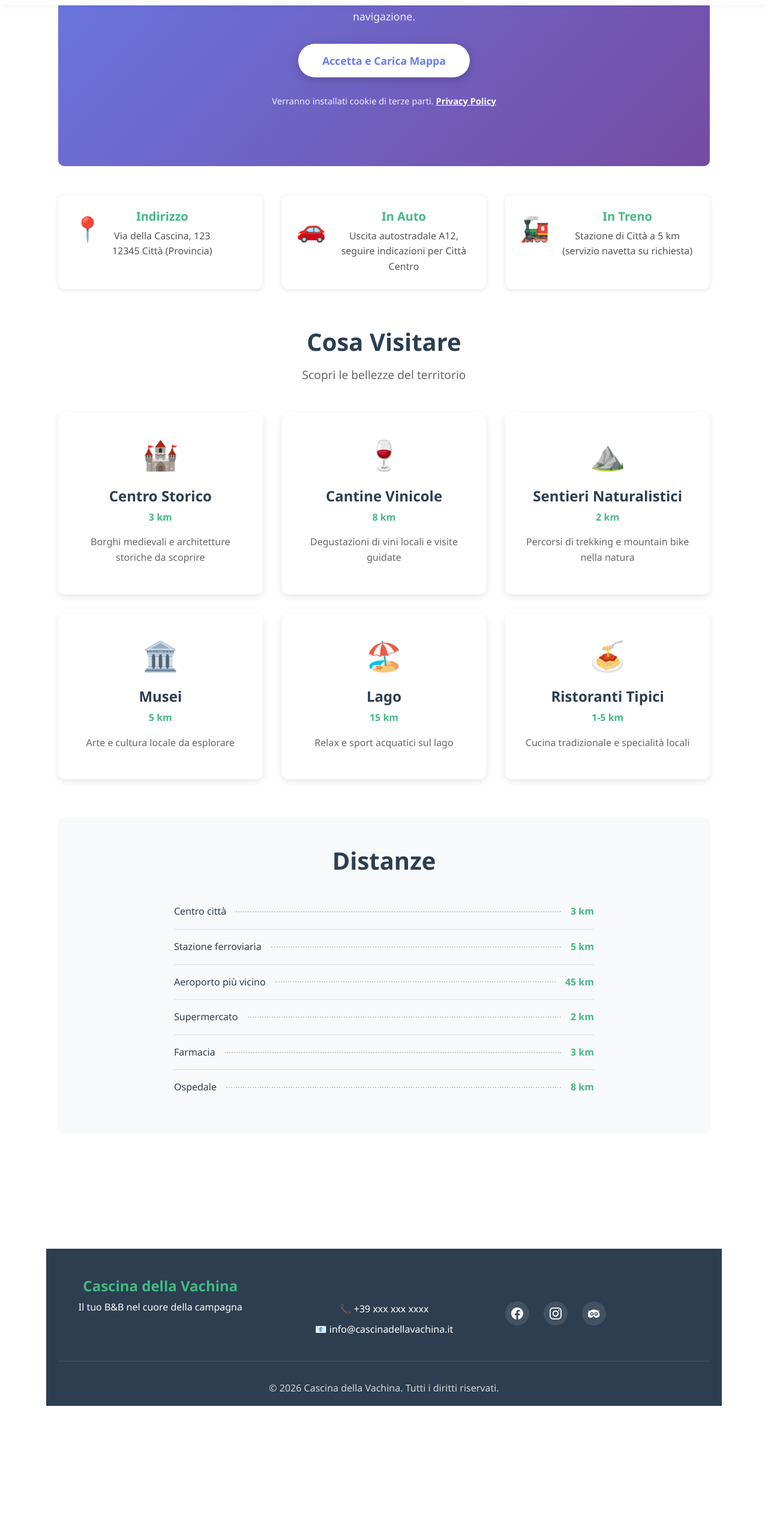
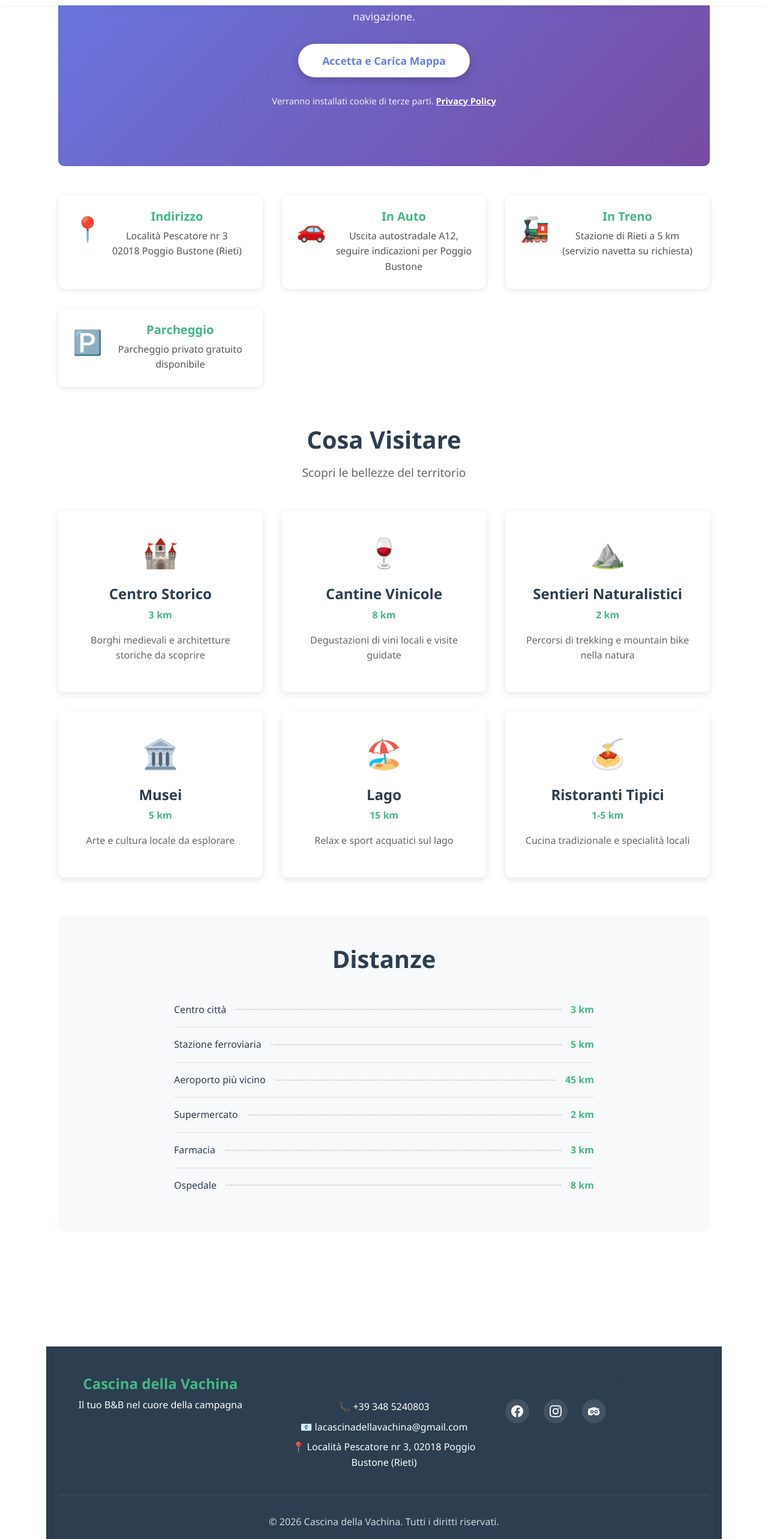
Before and after one commit to LeonardoFlammini/CascinaDellaVachina, a Vue app: page /dove-siamo in a window 1280 px wide. Shown: the part 791-3357 px from the top of the page at 60% size. Before the commit the page ends 3135 px from the top, so only its background shows below. Built offline with nearby package versions, Linux system fonts and the light colour scheme.

Commit message:
feat: update footer and contact views with dynamic site configuration, enhance location view with address and directions

```diff
--- a/src/components/layout/Footer.vue
+++ b/src/components/layout/Footer.vue
@@ -3,30 +3,31 @@
     <div class="container">
       <div class="footer-content">
         <div class="footer-section">
-          <h3>Cascina della Vachina</h3>
-          <p>Il tuo B&B nel cuore della campagna</p>
+          <h3>{{ siteConfig.name }}</h3>
+          <p>{{ siteConfig.tagline }}</p>
         </div>
 
         <div class="footer-section">
           <h4>Contatti</h4>
-          <p>📞 <a href="tel:+39xxxxxxxxxx">+39 xxx xxx xxxx</a></p>
-          <p>📧 <a href="mailto:info@cascinadellavachina.it">info@cascinadellavachina.it</a></p>
+          <p>📞 <a :href="getPhoneLink()">{{ siteConfig.contact.phone }}</a></p>
+          <p>📧 <a :href="getEmailLink()">{{ siteConfig.contact.email }}</a></p>
+          <p>📍 {{ getFullAddress() }}</p>
         </div>
 
         <div class="footer-section">
           <h4>Seguici</h4>
           <div class="social-links">
-            <a href="#" target="_blank" rel="noopener" class="social-icon" aria-label="Facebook">
+            <a :href="siteConfig.social.facebook.url" target="_blank" rel="noopener" class="social-icon" aria-label="Facebook">
               <svg width="24" height="24" viewBox="0 0 24 24" fill="currentColor">
                 <path d="M24 12.073c0-6.627-5.373-12-12-12s-12 5.373-12 12c0 5.99 4.388 10.954 10.125 11.854v-8.385H7.078v-3.47h3.047V9.43c0-3.007 1.792-4.669 4.533-4.669 1.312 0 2.686.235 2.686.235v2.953H15.83c-1.491 0-1.956.925-1.956 1.874v2.25h3.328l-.532 3.47h-2.796v8.385C19.612 23.027 24 18.062 24 12.073z"/>
               </svg>
             </a>
-            <a href="#" target="_blank" rel="noopener" class="social-icon" aria-label="Instagram">
+            <a :href="siteConfig.social.instagram.url" target="_blank" rel="noopener" class="social-icon" aria-label="Instagram">
               <svg width="24" height="24" viewBox="0 0 24 24" fill="currentColor">
                 <path d="M12 2.163c3.204 0 3.584.012 4.85.07 3.252.148 4.771 1.691 4.919 4.919.058 1.265.069 1.645.069 4.849 0 3.205-.012 3.584-.069 4.849-.149 3.225-1.664 4.771-4.919 4.919-1.266.058-1.644.07-4.85.07-3.204 0-3.584-.012-4.849-.07-3.26-.149-4.771-1.699-4.919-4.92-.058-1.265-.07-1.644-.07-4.849 0-3.204.013-3.583.07-4.849.149-3.227 1.664-4.771 4.919-4.919 1.266-.057 1.645-.069 4.849-.069zM12 0C8.741 0 8.333.014 7.053.072 2.695.272.273 2.69.073 7.052.014 8.333 0 8.741 0 12c0 3.259.014 3.668.072 4.948.2 4.358 2.618 6.78 6.98 6.98C8.333 23.986 8.741 24 12 24c3.259 0 3.668-.014 4.948-.072 4.354-.2 6.782-2.618 6.979-6.98.059-1.28.073-1.689.073-4.948 0-3.259-.014-3.667-.072-4.947-.196-4.354-2.617-6.78-6.979-6.98C15.668.014 15.259 0 12 0zm0 5.838a6.162 6.162 0 100 12.324 6.162 6.162 0 000-12.324zM12 16a4 4 0 110-8 4 4 0 010 8zm6.406-11.845a1.44 1.44 0 100 2.881 1.44 1.44 0 000-2.881z"/>
               </svg>
             </a>
-            <a href="#" target="_blank" rel="noopener" class="social-icon" aria-label="TripAdvisor">
+            <a :href="siteConfig.social.tripadvisor.url" target="_blank" rel="noopener" class="social-icon" aria-label="TripAdvisor">
               <svg width="24" height="24" viewBox="0 0 24 24" fill="currentColor">
                 <path d="M12.006 4.295c-2.67 0-5.338.784-7.645 2.353H0l1.963 2.135a5.997 5.997 0 00.622 10.973 5.997 5.997 0 008.512-3.307 5.997 5.997 0 008.512 3.307 5.997 5.997 0 00.622-10.973L24 6.648h-4.361c-2.307-1.569-4.976-2.353-7.633-2.353zM7.904 9.42a3.428 3.428 0 110 6.857 3.428 3.428 0 010-6.857zm8.192 0a3.428 3.428 0 110 6.857 3.428 3.428 0 010-6.857zM7.904 11c-.902 0-1.634.731-1.634 1.634s.732 1.634 1.634 1.634a1.634 1.634 0 000-3.268zm8.192 0c-.902 0-1.634.731-1.634 1.634s.732 1.634 1.634 1.634a1.634 1.634 0 000-3.268z"/>
               </svg>
@@ -36,7 +37,7 @@
       </div>
 
       <div class="footer-bottom">
-        <p>&copy; {{ currentYear }} Cascina della Vachina. Tutti i diritti riservati.</p>
+        <p>&copy; {{ currentYear }} {{ siteConfig.name }}. Tutti i diritti riservati.</p>
       </div>
     </div>
   </footer>
@@ -44,6 +45,7 @@
 
 <script setup>
 import { computed } from 'vue'
+import { siteConfig, getPhoneLink, getEmailLink, getFullAddress } from '@/config/siteConfig'
 
 const currentYear = computed(() => new Date().getFullYear())
 </script>
--- a/src/config/siteConfig.js
+++ b/src/config/siteConfig.js
@@ -15,10 +15,10 @@ export const siteConfig = {
 
   // ========== CONTATTI ==========
   contact: {
-    phone: '+39 xxx xxx xxxx',
-    phoneRaw: '+39xxxxxxxxxx', // Per link tel:
-    email: 'info@cascinadellavachina.it',
-    whatsapp: '+39xxxxxxxxxx', // Per link WhatsApp
+    phone: '+39 348 5240803',
+    phoneRaw: '+393485240803', // Per link tel:
+    email: 'lacascinadellavachina@gmail.com',
+    whatsapp: '+393470787959', // Per link WhatsApp
 
     // Orari di disponibilità telefonica
     phoneHours: 'Dalle 8:00 alle 20:00'
@@ -26,10 +26,10 @@ export const siteConfig = {
 
   // ========== INDIRIZZO ==========
   address: {
-    street: 'Via della Cascina, 123',
-    city: 'Città',
-    province: 'Provincia',
-    postalCode: '12345',
+    street: 'Località Pescatore nr 3',
+    city: 'Poggio Bustone',
+    province: 'Rieti',
+    postalCode: '02018',
     country: 'Italia',
 
     // Coordinate per la mappa
@@ -44,8 +44,8 @@ export const siteConfig = {
 
   // ========== COME RAGGIUNGERCI ==========
   directions: {
-    byCar: 'Uscita autostradale A12, seguire indicazioni per Città Centro',
-    byTrain: 'Stazione di Città a 5 km (servizio navetta su richiesta)',
+    byCar: 'Uscita autostradale A12, seguire indicazioni per Poggio Bustone',
+    byTrain: 'Stazione di Rieti a 5 km (servizio navetta su richiesta)',
     parking: 'Parcheggio privato gratuito disponibile'
   },
 
@@ -76,12 +76,12 @@ export const siteConfig = {
   // ========== SOCIAL MEDIA ==========
   social: {
     facebook: {
-      url: 'https://facebook.com/cascinadellavachina',
-      handle: '@cascinadellavachina'
+      url: 'https://www.facebook.com/lacascinadellavachina',
+      handle: '@lacascinadellavachina'
     },
     instagram: {
-      url: 'https://instagram.com/cascinadellavachina',
-      handle: '@cascinadellavachina'
+      url: 'https://www.instagram.com/la_cascina_della_vachina?igsh=bWVxazI3ZmtlNG54',
+      handle: '@la_cascina_della_vachina'
     },
     tripadvisor: {
       url: 'https://tripadvisor.com/cascinadellavachina'
@@ -106,7 +106,7 @@ export const siteConfig = {
   },
 
   // ========== LINGUE PARLATE ==========
-  languages: ['Italiano', 'Inglese', 'Francese'],
+  languages: ['Italiano', 'Inglese', 'Spagnolo'],
 
   // ========== SEO & METADATA ==========
   seo: {
--- a/src/views/ContactsView.vue
+++ b/src/views/ContactsView.vue
@@ -15,21 +15,21 @@
             <div class="info-card">
               <div class="icon">📞</div>
               <h3>Telefono</h3>
-              <p><a href="tel:+39xxxxxxxxxx">+39 xxx xxx xxxx</a></p>
-              <p class="note">Dalle 8:00 alle 20:00</p>
+              <p><a :href="getPhoneLink()">{{ siteConfig.contact.phone }}</a></p>
+              <p class="note">{{ siteConfig.contact.phoneHours }}</p>
             </div>
 
             <div class="info-card">
               <div class="icon">📧</div>
               <h3>Email</h3>
-              <p><a href="mailto:info@cascinadellavachina.it">info@cascinadellavachina.it</a></p>
+              <p><a :href="getEmailLink()">{{ siteConfig.contact.email }}</a></p>
               <p class="note">Risposta entro 24 ore</p>
             </div>
 
             <div class="info-card">
               <div class="icon">💬</div>
               <h3>WhatsApp</h3>
-              <p><a href="https://wa.me/39xxxxxxxxxx" target="_blank">Chatta con noi</a></p>
+              <p><a :href="getWhatsAppLink('Ciao, vorrei informazioni')" target="_blank">Chatta con noi</a></p>
               <p class="note">Risposta rapida</p>
             </div>
           </div>
@@ -37,19 +37,19 @@
           <div class="social-section">
             <h3>Seguici sui Social</h3>
             <div class="social-links">
-              <a href="#" target="_blank" class="social-btn facebook">
+              <a :href="siteConfig.social.facebook.url" target="_blank" class="social-btn facebook">
                 <svg width="24" height="24" viewBox="0 0 24 24" fill="currentColor" class="social-icon">
                   <path d="M24 12.073c0-6.627-5.373-12-12-12s-12 5.373-12 12c0 5.99 4.388 10.954 10.125 11.854v-8.385H7.078v-3.47h3.047V9.43c0-3.007 1.792-4.669 4.533-4.669 1.312 0 2.686.235 2.686.235v2.953H15.83c-1.491 0-1.956.925-1.956 1.874v2.25h3.328l-.532 3.47h-2.796v8.385C19.612 23.027 24 18.062 24 12.073z"/>
                 </svg>
                 <span>Facebook</span>
               </a>
-              <a href="#" target="_blank" class="social-btn instagram">
+              <a :href="siteConfig.social.instagram.url" target="_blank" class="social-btn instagram">
                 <svg width="24" height="24" viewBox="0 0 24 24" fill="currentColor" class="social-icon">
                   <path d="M12 2.163c3.204 0 3.584.012 4.85.07 3.252.148 4.771 1.691 4.919 4.919.058 1.265.069 1.645.069 4.849 0 3.205-.012 3.584-.069 4.849-.149 3.225-1.664 4.771-4.919 4.919-1.266.058-1.644.07-4.85.07-3.204 0-3.584-.012-4.849-.07-3.26-.149-4.771-1.699-4.919-4.92-.058-1.265-.07-1.644-.07-4.849 0-3.204.013-3.583.07-4.849.149-3.227 1.664-4.771 4.919-4.919 1.266-.057 1.645-.069 4.849-.069zM12 0C8.741 0 8.333.014 7.053.072 2.695.272.273 2.69.073 7.052.014 8.333 0 8.741 0 12c0 3.259.014 3.668.072 4.948.2 4.358 2.618 6.78 6.98 6.98C8.333 23.986 8.741 24 12 24c3.259 0 3.668-.014 4.948-.072 4.354-.2 6.782-2.618 6.979-6.98.059-1.28.073-1.689.073-4.948 0-3.259-.014-3.667-.072-4.947-.196-4.354-2.617-6.78-6.979-6.98C15.668.014 15.259 0 12 0zm0 5.838a6.162 6.162 0 100 12.324 6.162 6.162 0 000-12.324zM12 16a4 4 0 110-8 4 4 0 010 8zm6.406-11.845a1.44 1.44 0 100 2.881 1.44 1.44 0 000-2.881z"/>
                 </svg>
                 <span>Instagram</span>
               </a>
-              <a href="#" target="_blank" class="social-btn tripadvisor">
+              <a :href="siteConfig.social.tripadvisor.url" target="_blank" class="social-btn tripadvisor">
                 <svg width="24" height="24" viewBox="0 0 24 24" fill="currentColor" class="social-icon">
                   <path d="M12.006 4.295c-2.67 0-5.338.784-7.645 2.353H0l1.963 2.135a5.997 5.997 0 00.622 10.973 5.997 5.997 0 008.512-3.307 5.997 5.997 0 008.512 3.307 5.997 5.997 0 00.622-10.973L24 6.648h-4.361c-2.307-1.569-4.976-2.353-7.633-2.353zM7.904 9.42a3.428 3.428 0 110 6.857 3.428 3.428 0 010-6.857zm8.192 0a3.428 3.428 0 110 6.857 3.428 3.428 0 010-6.857zM7.904 11c-.902 0-1.634.731-1.634 1.634s.732 1.634 1.634 1.634a1.634 1.634 0 000-3.268zm8.192 0c-.902 0-1.634.731-1.634 1.634s.732 1.634 1.634 1.634a1.634 1.634 0 000-3.268z"/>
                 </svg>
@@ -174,6 +174,7 @@
 
 <script setup>
 import { ref, reactive } from 'vue'
+import { siteConfig, getPhoneLink, getEmailLink, getWhatsAppLink } from '@/config/siteConfig'
 
 const formData = reactive({
   name: '',
@@ -206,7 +207,7 @@ const handleSubmit = () => {
   )
 
   // Apri client email
-  window.location.href = `mailto:info@cascinadellavachina.it?subject=${subject}&body=${body}`
+  window.location.href = `mailto:${siteConfig.contact.email}?subject=${subject}&body=${body}`
 
   // Mostra messaggio di successo
   submitSuccess.value = true
--- a/src/views/LocationView.vue
+++ b/src/views/LocationView.vue
@@ -34,7 +34,7 @@
           <!-- Mappa caricata dopo consenso -->
           <div v-else class="map-placeholder">
             <iframe
-              src="https://www.google.com/maps/embed?pb=!1m18!1m12!1m3!1d2942.1455631651697!2d12.855819076584838!3d42.488457926979315!2m3!1f0!2f0!3f0!3m2!1i1024!2i768!4f13.1!3m3!1m2!1s0x132e545619965773%3A0x959c9d1964af84f6!2sBed%20and%20Breakfast%20La%20Cascina%20della%20Vachina!5e0!3m2!1sit!2sit!4v1778748521711!5m2!1sit!2sit"
+              :src="siteConfig.address.mapEmbedUrl"
               width="100%"
               height="450"
               style="border:0; border-radius: 10px;"
@@ -50,21 +50,28 @@
             <span class="icon">📍</span>
             <div>
               <h4>Indirizzo</h4>
-              <p>Via della Cascina, 123<br>12345 Città (Provincia)</p>
+              <p>{{ siteConfig.address.street }}<br>{{ siteConfig.address.postalCode }} {{ siteConfig.address.city }} ({{ siteConfig.address.province }})</p>
             </div>
           </div>
           <div class="info-item">
             <span class="icon">🚗</span>
             <div>
               <h4>In Auto</h4>
-              <p>Uscita autostradale A12, seguire indicazioni per Città Centro</p>
+              <p>{{ siteConfig.directions.byCar }}</p>
             </div>
           </div>
           <div class="info-item">
             <span class="icon">🚂</span>
             <div>
               <h4>In Treno</h4>
-              <p>Stazione di Città a 5 km (servizio navetta su richiesta)</p>
+              <p>{{ siteConfig.directions.byTrain }}</p>
+            </div>
+          </div>
+          <div class="info-item">
+            <span class="icon">🅿️</span>
+            <div>
+              <h4>Parcheggio</h4>
+              <p>{{ siteConfig.directions.parking }}</p>
             </div>
           </div>
         </div>
@@ -102,6 +109,7 @@
 
 <script setup>
 import { ref, onMounted } from 'vue'
+import { siteConfig, getFullAddress } from '@/config/siteConfig'
 
 const mapsConsent = ref(false)
 
```
